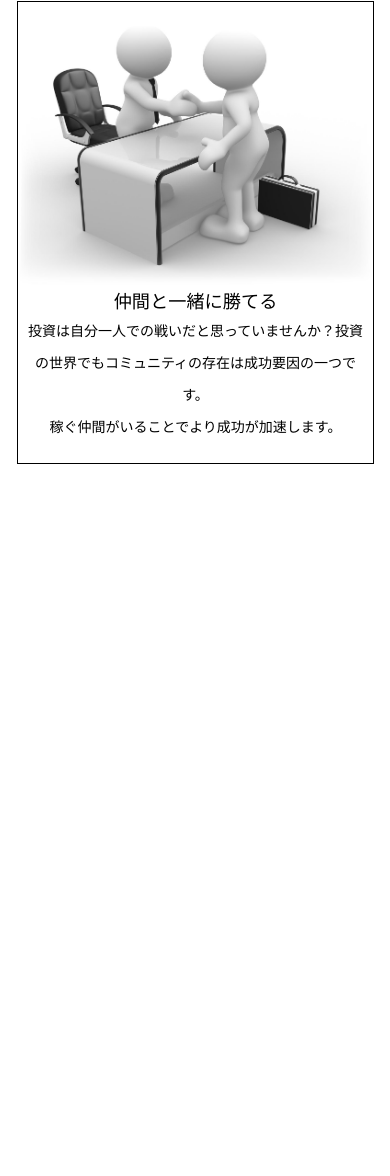
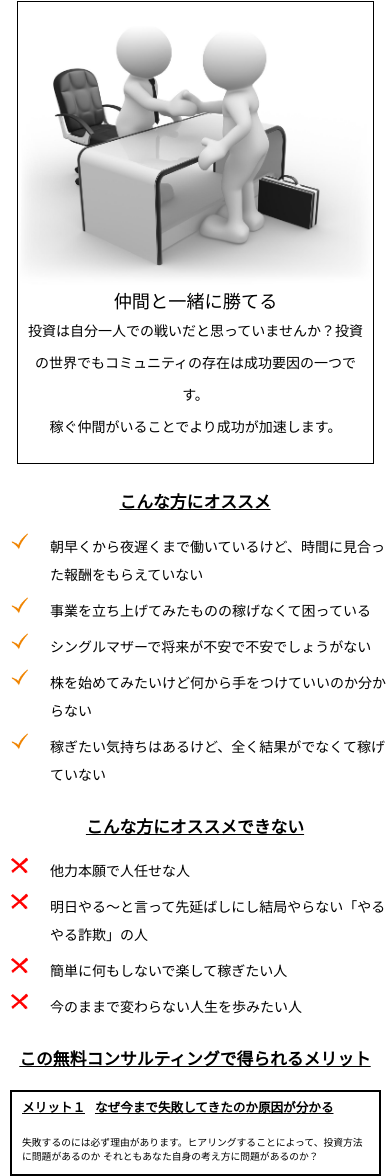
Before and after one commit to odzk/yuya2, a plain HTML site: page index.html in a window 390 px wide. Shown: the part 2498-3674 px from the top of the page. Before the commit the page ends 2962 px from the top, so only its background shows below. Drawn offline with nearby package versions, Linux system fonts and the light colour scheme.

Commit message:
latest for phone

```diff
--- a/css/style.css
+++ b/css/style.css
@@ -67,7 +67,7 @@ body {
 }
 
 .header h1 {
-	font-size: 1.2em !important;
+	font-size: 1.2em;
 	margin-top: 0px;
 	margin-left: 0px;
 	margin-bottom: 20px;
@@ -235,8 +235,61 @@ padding-right: 10px;
 height: auto !important;
 }
 
+.merit li{
+	background:url(../img/list1.png) no-repeat;
+	background-size: 20px;
+	line-height:2;
+	padding: inherit;
+	margin-bottom:8px;
+	color: #000 !important;
+	list-style: none;
+	margin-left: -30px;
+}
+
+.merit-header {
+	color: #000;
+	margin-top: 30px !important;
+	text-decoration: underline;
+}
+
+
+.demerit li{
+	background:url(../img/list2.png) no-repeat;
+	background-size: 20px;
+	line-height:2;
+	padding: inherit;
+	margin-bottom:8px;
+	color: #000 !important;
+	list-style: none;
+	margin-left: -30px;
+}
+
+.benefits-box {
+	border: 2px solid #000;
+	width: 95%;
+	margin-left: 10px;
+	padding-left: 10px;
+	padding-right: 10px;
+}
+
+.benefits-header {
+	padding-top: 10px;
+	color: #000;
+	text-decoration: underline;
+	font-size: 0.9em !important;
+}
+
+.benefits-content {
+	color: #000;
+	padding-bottom: 10px;
+}
+
+.pt1 {
+	font-weight: bold;
+	margin-right: 10px;
+}
 /*end of iphone 6s*/
-}
+
 
 
 .header .header-contents {
@@ -246,8 +299,8 @@ height: auto !important;
 
 }
 .header h1 {
-	font-size: 2.5em;
-	margin-top: 0px;
+/*	font-size: 2.5em;
+*/	margin-top: 0px;
 	margin-left: 0px;
 	margin-bottom: 20px;
 	font-weight: bold;
--- a/index.html
+++ b/index.html
@@ -117,10 +117,34 @@
 	  </div>
    </div>
 
+	</div>
+	</div>
+	</div>
+
+	<div class="row">
+	<h1 class="merit-header text-center">こんな方にオススメ</h1>
+	<ul class="merit">
+      	<li>朝早くから夜遅くまで働いているけど、時間に見合った報酬をもらえていない</li>
+        <li>事業を立ち上げてみたものの稼げなくて困っている</li>
+        <li>シングルマザーで将来が不安で不安でしょうがない</li>
+        <li>株を始めてみたいけど何から手をつけていいのか分からない</li>
+        <li>稼ぎたい気持ちはあるけど、全く結果がでなくて稼げていない</li>
+    </ul>
+    <h1 class="merit-header text-center">こんな方にオススメできない</h1>
+
+    <ul class="demerit">
+        <li>他力本願で人任せな人</li>
+        <li>明日やる〜と言って先延ばしにし結局やらない「やるやる詐欺」の人</li>
+        <li>簡単に何もしないで楽して稼ぎたい人</li>
+        <li>今のままで変わらない人生を歩みたい人</li>
+    </ul>
+    <h1 class="merit-header text-center">この無料コンサルティングで得られるメリット</h1>
+    <div class="benefits-box">
+    	<h1 class="benefits-header"><span class="pt1">メリット１</span>なぜ今まで失敗してきたのか原因が分かる</h1>
+    	<p class="benefits-content">失敗するのには必ず理由があります。ヒアリングすることによって、投資方法に問題があるのか
+それともあなた自身の考え方に問題があるのか？</p>
+	</div>
 </div>
-</div>
-</div>
-
 
 </body>
 
```
